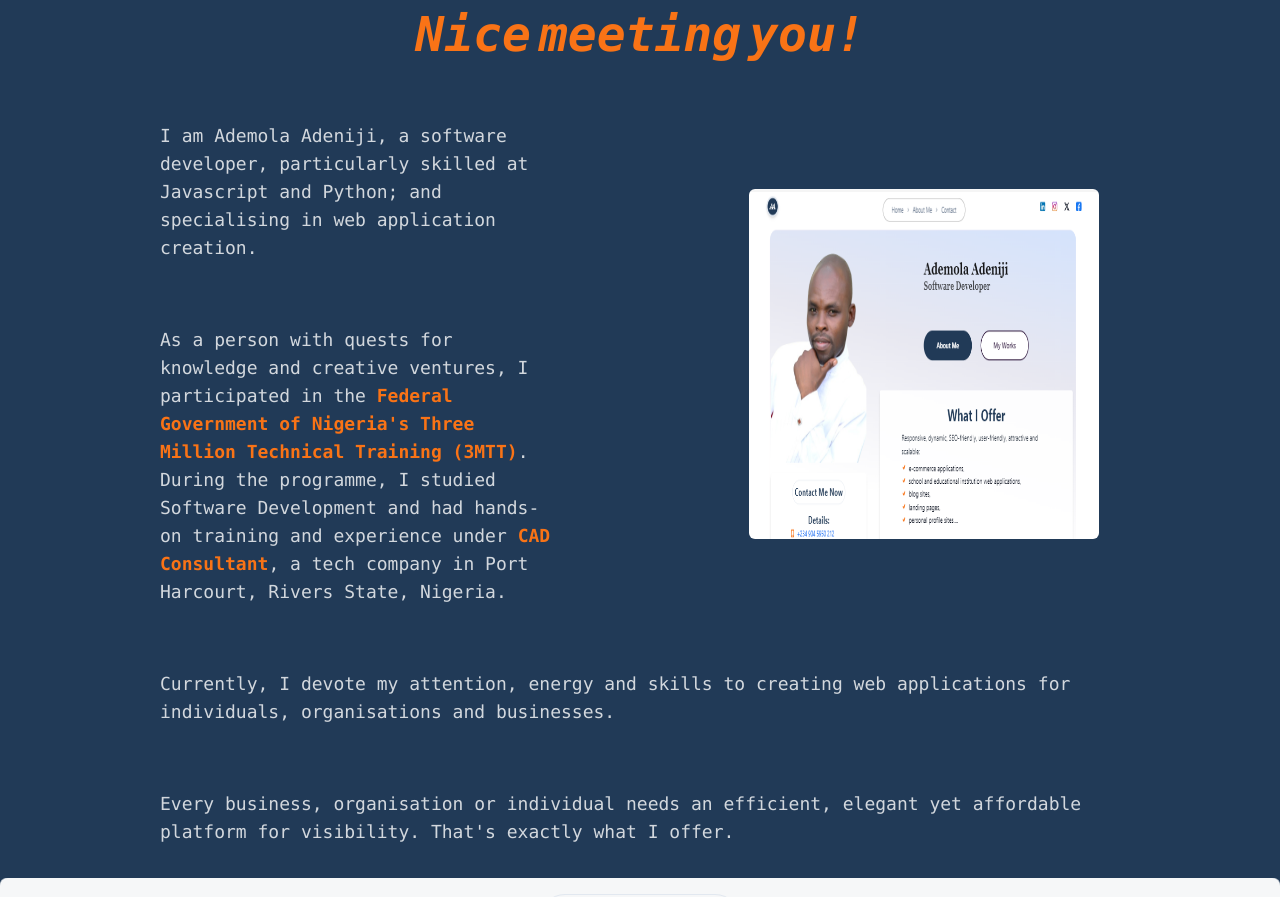
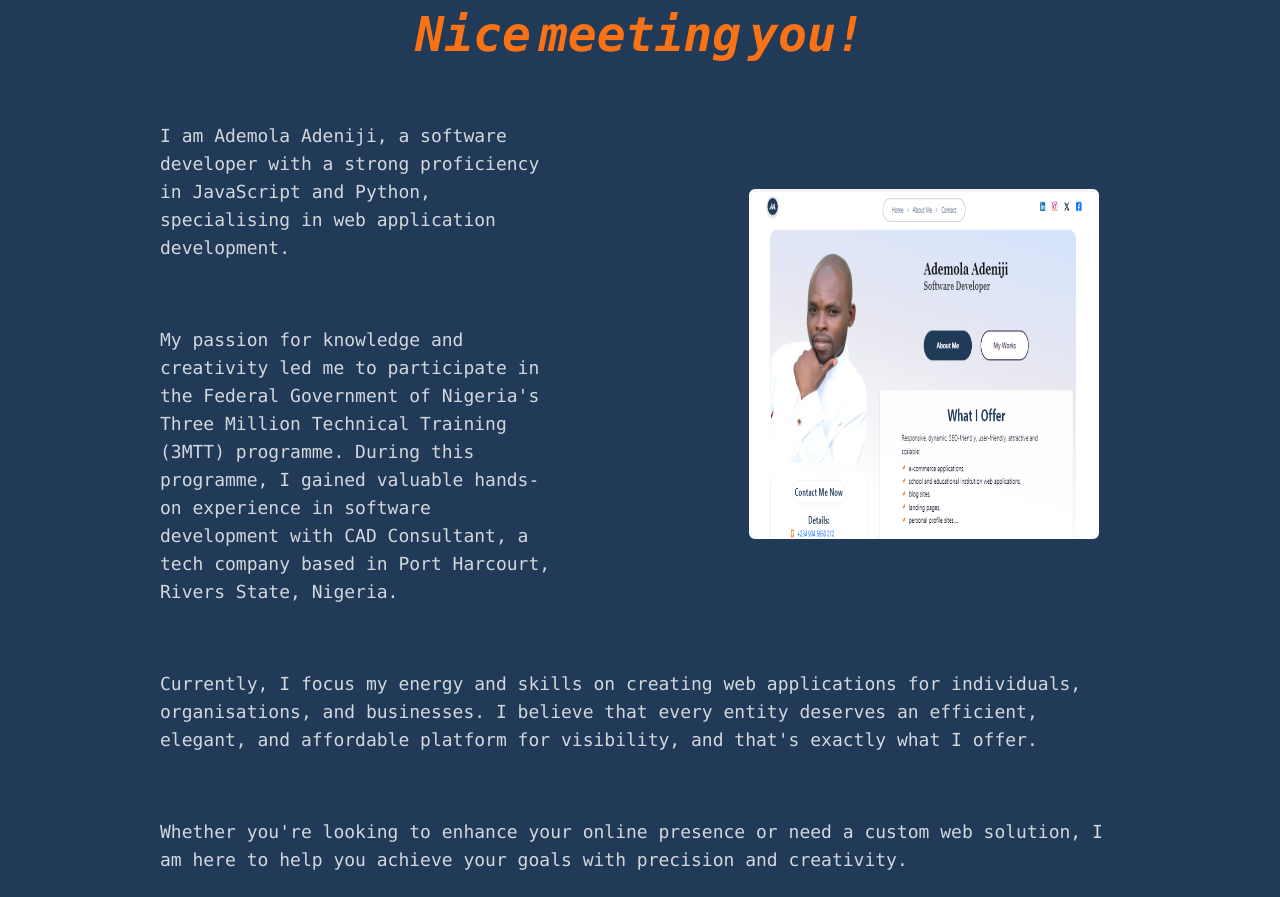
Before and after one commit to aademola1979/ademolaadeniji, a Next.js app: page /about in a window 1280 px wide. Shown: the part 140-1037 px from the top of the page. Built offline with nearby package versions, Linux system fonts and the light colour scheme.

Commit message:
reworded intro

```diff
--- a/app/module/about/AboutIntro.tsx
+++ b/app/module/about/AboutIntro.tsx
@@ -11,9 +11,8 @@ const AboutIntro = () => {
         type='tween'
         viewport={{ once: true }}
         className=''>
-        I am Ademola Adeniji, a software developer, particularly skilled at Javascript and Python; and specialising in web application creation.
+        I am Ademola Adeniji, a software developer with a strong proficiency in JavaScript and Python, specialising in web application development.
       </FadeInComponent>
-
       <FadeInComponent
         delay={0.2}
         duration={1.2}
@@ -21,8 +20,9 @@ const AboutIntro = () => {
         type='tween'
         viewport={{ once: true }}
         className=''>
-        As a person with quests for knowledge and creative ventures, I participated in the <span className="font-bold text-orange-500">Federal Government of Nigeria&apos;s Three Million Technical Training (3MTT)</span>. During the programme, I studied Software Development and had hands-on training and experience under <span className="font-bold text-orange-500">CAD Consultant</span>, a tech company in Port Harcourt, Rivers State, Nigeria.
+        My passion for knowledge and creativity led me to participate in the Federal Government of Nigeria's Three Million Technical Training (3MTT) programme. During this programme, I gained valuable hands-on experience in software development with CAD Consultant, a tech company based in Port Harcourt, Rivers State, Nigeria.
       </FadeInComponent>
+
     </StaggerContainer>
   )
 }
--- a/app/module/about/AboutIntro2.tsx
+++ b/app/module/about/AboutIntro2.tsx
@@ -11,7 +11,7 @@ const AboutIntro2 = () => {
         type='tween'
         viewport={{ once: true }}
         className=''>
-        Currently, I devote my attention, energy and skills to creating web applications for individuals, organisations and businesses.
+        Currently, I focus my energy and skills on creating web applications for individuals, organisations, and businesses. I believe that every entity deserves an efficient, elegant, and affordable platform for visibility, and that's exactly what I offer.
       </FadeInComponent>
       <FadeInComponent
         delay={0.2}
@@ -20,7 +20,7 @@ const AboutIntro2 = () => {
         type='tween'
         viewport={{ once: true }}
         className=''>
-        Every business, organisation or individual needs an efficient, elegant yet affordable platform for visibility. That&apos;s exactly what I offer.
+        Whether you're looking to enhance your online presence or need a custom web solution, I am here to help you achieve your goals with precision and creativity.
       </FadeInComponent>
     </StaggerContainer>
   )
```
